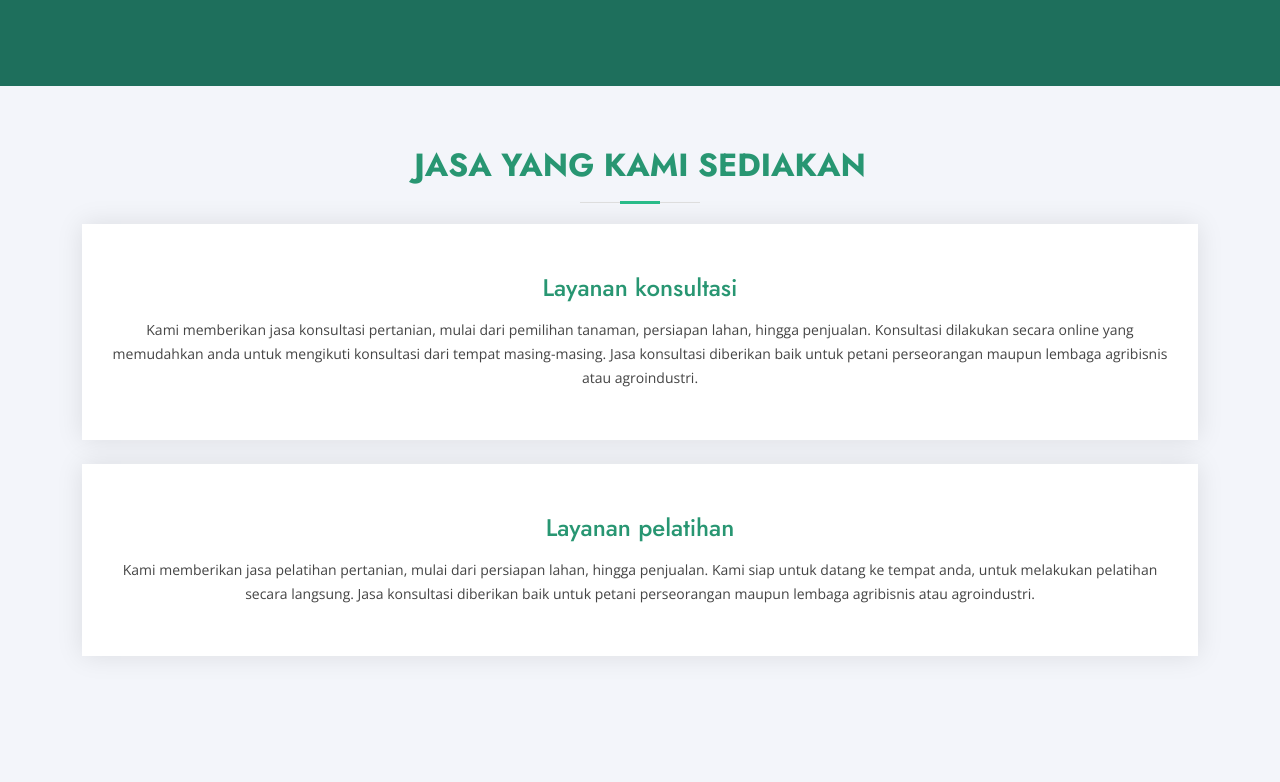
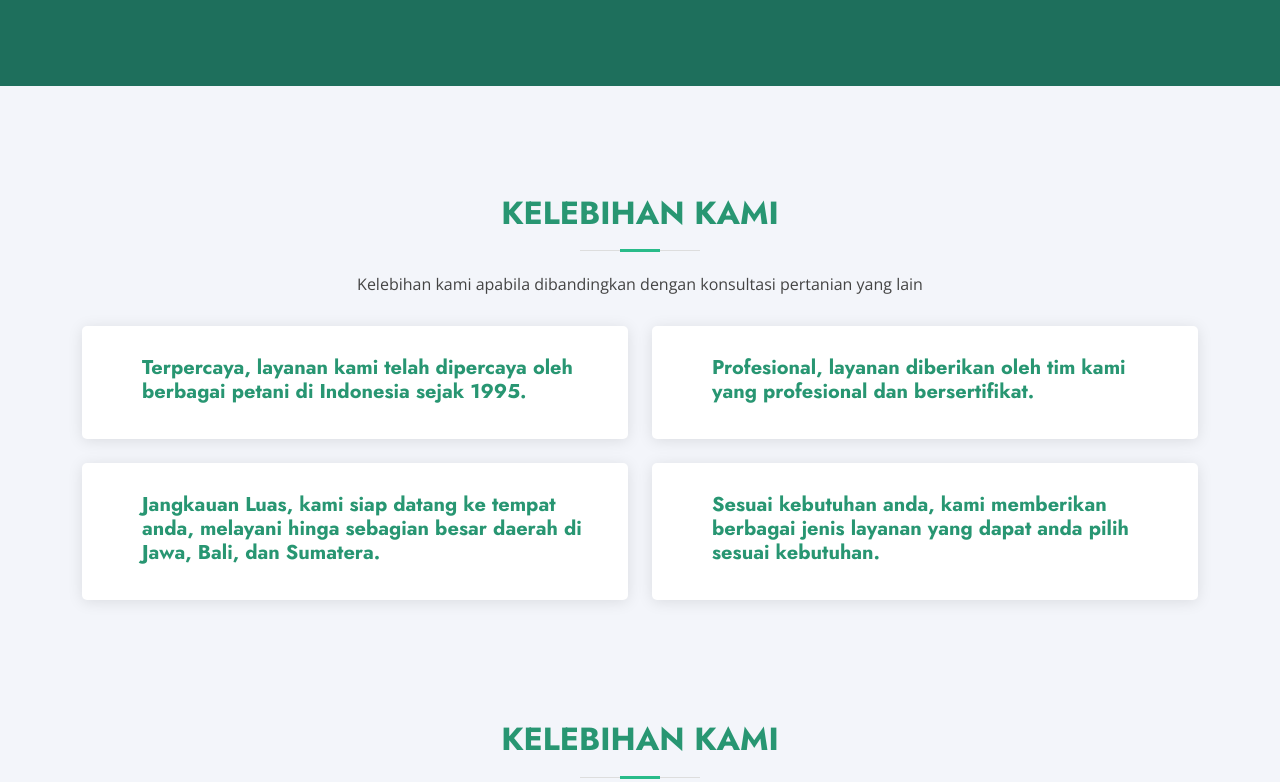
Before and after one commit to notyan/erp-7, a plain HTML site: page index.html in a window 1280 px wide. Shown: the part 554-1336 px from the top of the page. Drawn offline with nearby package versions, Linux system fonts and the light colour scheme.

Commit message:
redesign kelebihan kami

```diff
--- a/index.html
+++ b/index.html
@@ -94,25 +94,49 @@
     </div>
 
   </section><!-- End Hero -->
-   <section id="services" class="services section-bg">
-      <div class="container" >
+
+     <section id="team" class="team section-bg">
+      <div class="container">
 
         <div class="section-title">
-          <h2>Jasa yang Kami sediakan</h2>
-          <div class="icon-box">
-            <h4><a href="">Layanan konsultasi</a></h4>
-            <p>Kami memberikan jasa konsultasi pertanian, mulai dari pemilihan tanaman, persiapan lahan, hingga penjualan. Konsultasi dilakukan secara online yang memudahkan anda untuk mengikuti konsultasi dari tempat masing-masing. Jasa konsultasi diberikan baik untuk petani perseorangan maupun lembaga agribisnis atau agroindustri.</p>
+        <br><br>
+          <h2>Kelebihan Kami</h2>
+          <p>Kelebihan kami apabila dibandingkan dengan konsultasi pertanian yang lain</p>
+        </div>
+
+        <div class="row">
+
+          <div class="col-lg-6">
+            <div class="member d-flex align-items-start" >
+              <div class="member-info">
+                <h4>Terpercaya, layanan kami telah dipercaya oleh berbagai petani di Indonesia sejak 1995.</h4>
+              </div>
+            </div>
           </div>
-          <br>
-          <div class="icon-box">
-            <h4><a href="">Layanan pelatihan</a></h4>
-            <p>Kami memberikan jasa pelatihan pertanian, mulai dari persiapan lahan, hingga penjualan. Kami siap untuk datang ke tempat anda, untuk melakukan pelatihan secara langsung. Jasa konsultasi diberikan baik untuk petani perseorangan maupun lembaga agribisnis atau agroindustri.</p>
+          <div class="col-lg-6 mt-4 mt-lg-0">
+            <div class="member d-flex align-items-start" >
+              <div class="member-info">
+                <h4>Profesional, layanan diberikan oleh tim kami yang profesional dan bersertifikat. </h4>
+              </div>
+            </div>
+          </div>
+          <div class="col-lg-6 mt-4">
+            <div class="member d-flex align-items-start" >
+              <div class="member-info">
+                <h4>Jangkauan Luas, kami siap datang ke tempat anda, melayani hinga sebagian besar daerah di Jawa, Bali, dan Sumatera. </h4>
+              </div>
+            </div>
+          </div>
+          <div class="col-lg-6 mt-4">
+            <div class="member d-flex align-items-start" >
+              <div class="member-info">
+                <h4>Sesuai kebutuhan anda, kami memberikan berbagai jenis layanan yang dapat anda pilih sesuai kebutuhan.</h4>
+              </div>
+            </div>
           </div>
         </div>
-
-
       </div>
-    </section><!-- End Services Section -->
+    </section><!-- End Team Section -->
 
   <!-- ======= Frequently Asked Questions Section ======= -->
     <section id="faq" class="faq section-bg">
```
